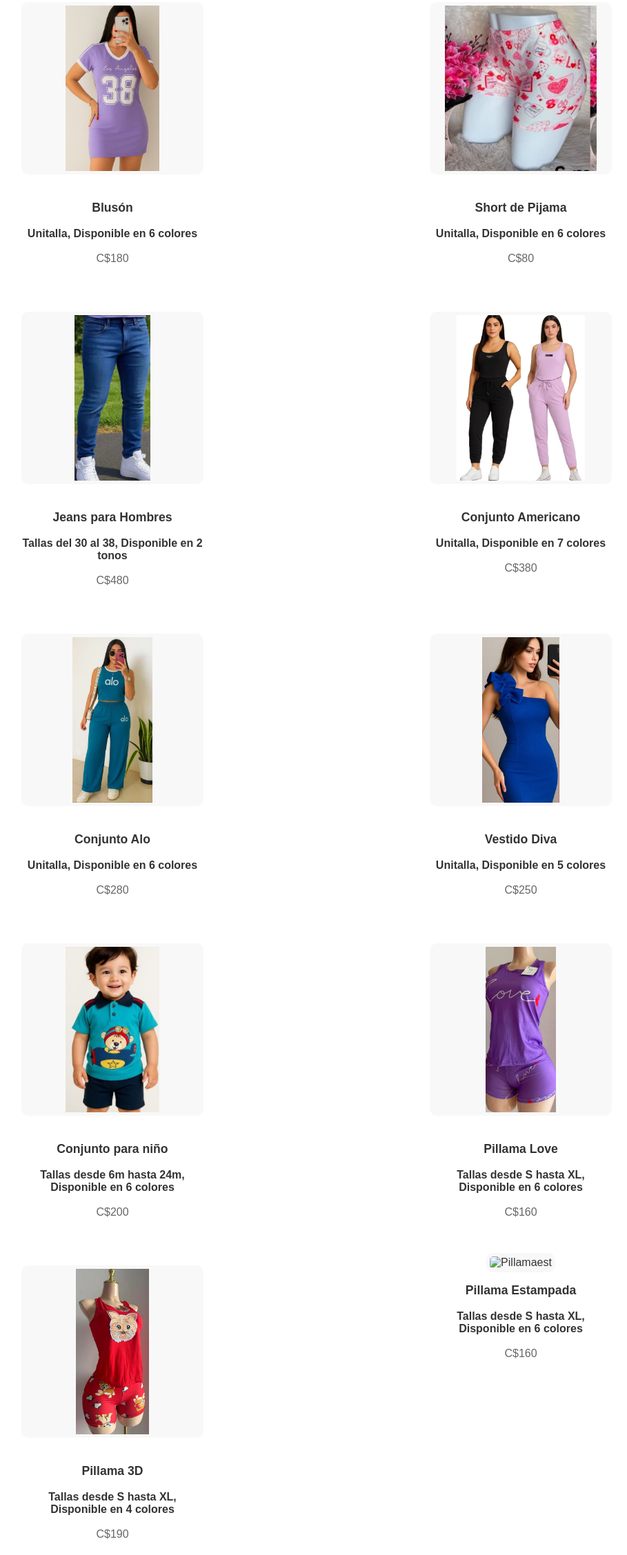
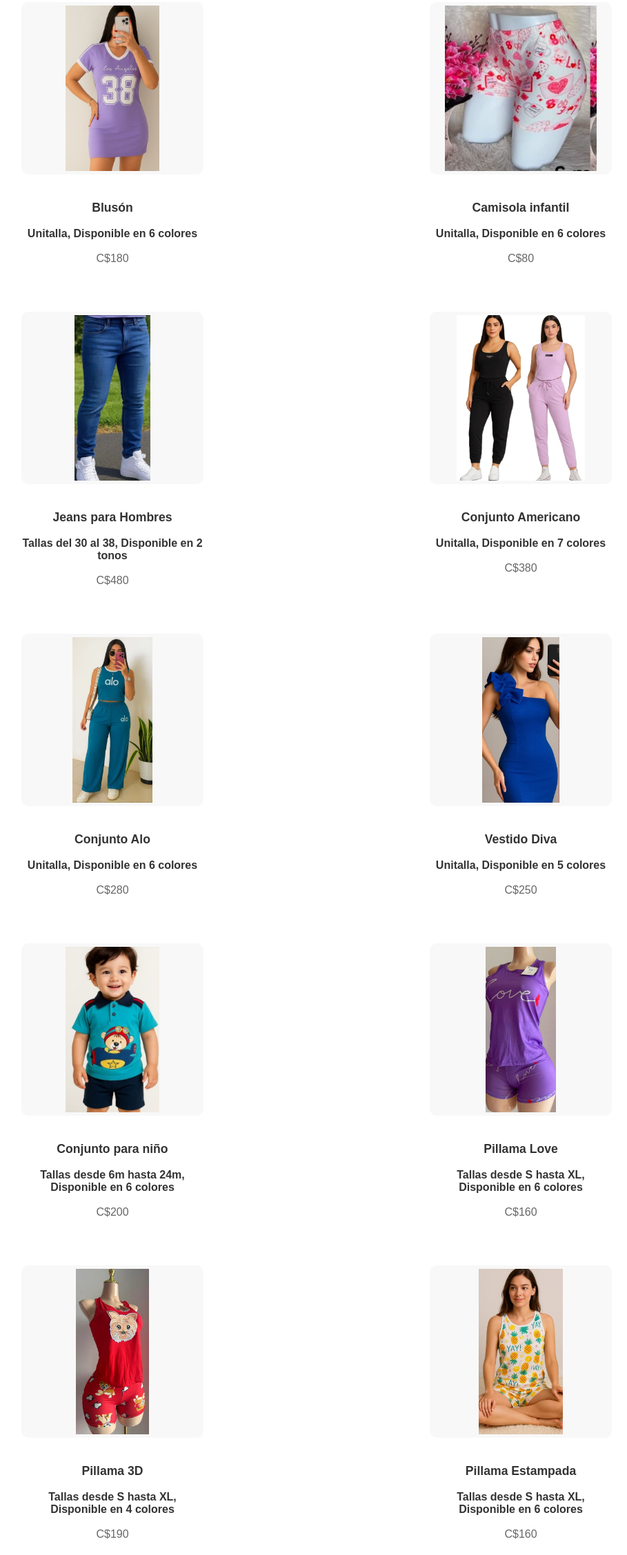
Before and after one commit to josemairena216-arch/Yiyi-sstore, a plain HTML site: page productos.html in a window 1280 px wide. Shown: the part 2677-4932 px from the top of the page at 69% size, without its empty margins (329-1238 px from the left). Drawn offline with Linux system fonts and the light colour scheme.

Commit message:
Update productos.html

```diff
--- a/productos.html
+++ b/productos.html
@@ -95,7 +95,8 @@
             </div>
               <div class="item">
                 <img src="shortpillama.png" alt="Short">
-                <h3>Short de Pijama</h3>                   <h4>Unitalla, Disponible en 6 colores</h4>
+                <h3>Camisola infantil</h3>
+                  <h4>Unitalla, Disponible en 6 colores</h4>
                 <p>C$80</p>
             </div>
               <div class="item">
@@ -141,7 +142,7 @@
                 <p>C$190</p>
             </div>
               <div class="item">
-                <img src="pillamaestam.png" alt="Pillamaest">
+                <img src="pillamaestampa.png" alt="Pillamaest">
                 <h3>Pillama Estampada</h3>
                   <h4>Tallas desde S hasta XL, Disponible en 6 colores</h4>
                 <p>C$160</p>
@@ -158,7 +159,8 @@
                   <h4>Tallas desde S hasta XL, Disponible en 6 colores</h4>
                 <p>C$230</p>
             </div>
-        </div>     </section>
+        </div>
+    </section>
 
     <footer>
         <p>© 2025 Donald Quintana</p>
```
Lines whose indentation alone changed are shown as unchanged.
